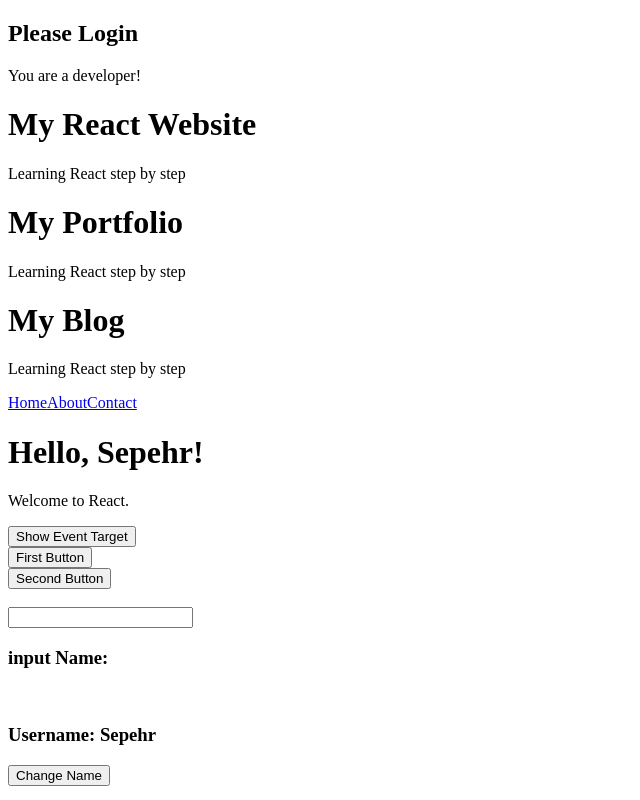
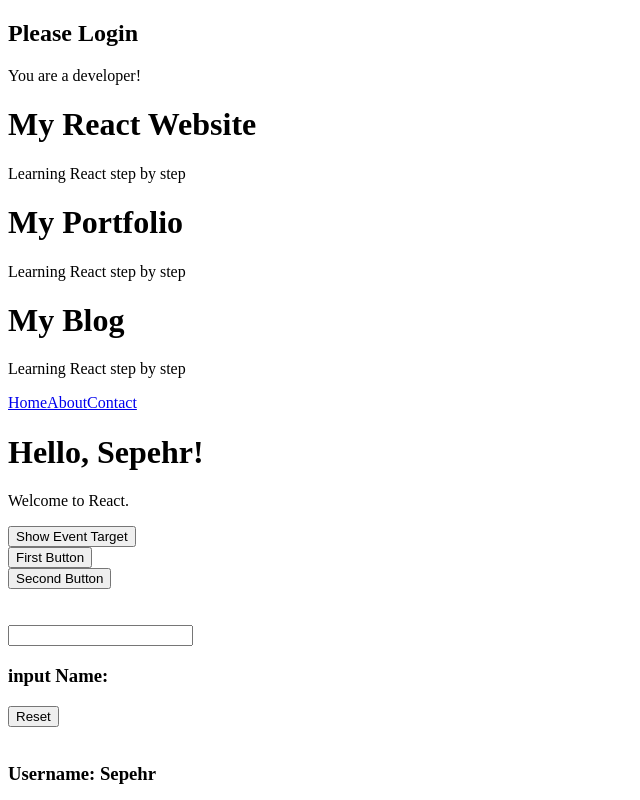
Before and after one commit to Sepehr-Nikiyan/react-bootcamp, a React (Vite) app: page / in a window 1280 px wide. Shown: the top 800 px of the page, without its empty margins (0-640 px from the left). Built offline with nearby package versions, Linux system fonts and the light colour scheme.

Commit message:
practice resetting controlled input

```diff
--- a/src/App.jsx
+++ b/src/App.jsx
@@ -33,6 +33,9 @@ function App() {
   }
   function handleChangeName(event) {
     setInputName(event.target.value);
+  }
+  function resetInput() {
+    setInputName("");
   }
 
   const name = "Sepehr";
@@ -85,10 +88,13 @@ function App() {
 
       <br />
       <br />
+      <br />
 
       <input type="text" value={inputName} onChange={handleChangeName} />
       <h3>input Name: {inputName}</h3>
+      <button onClick={resetInput}>Reset</button>
 
+      <br />
       <br />
 
       <h3>Username: {userName}</h3>
```
